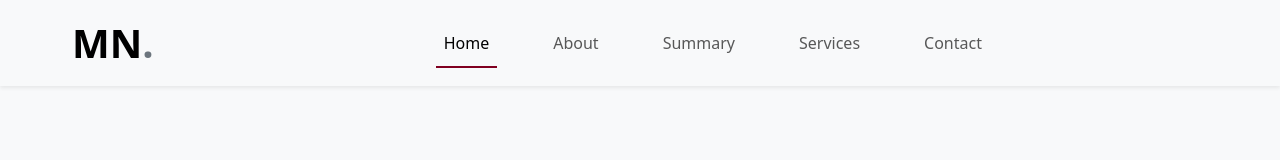
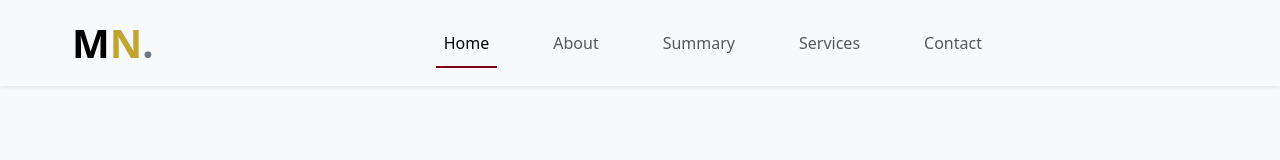
Before and after one commit to rodrigo-wong/MinirasWebsite, a React (Create React App) app: page / in a window 1280 px wide. Shown: the top 160 px of the page. Built offline with nearby package versions, Linux system fonts and the light colour scheme.

Commit message:
Refactor CustomNavbar to update logo text color

```diff
--- a/src/components/CustomNavbar.jsx
+++ b/src/components/CustomNavbar.jsx
@@ -43,11 +43,11 @@ const CustomNavbar = () => {
   return (
     <Navbar
       expand="lg"
-      className="shadow-sm px-4 bg-light sticky-top custom-navbar"
+      className="shadow-sm px-4 bg-light sticky-top custom-navbar "
       expanded={expanded}
     >
       <Navbar.Brand href="#" className="d-flex align-items-center ms-5">
-        <span className="logo-text fw-bold text-maroon fs-1">MN</span>
+        <span className="logo-text fw-bold text-maroon fs-1">M<span style={{color:'rgb(192, 166, 49)'}}>N</span></span>
         <span className="dot text-secondary fw-bold fs-1">.</span>
       </Navbar.Brand>
       <Navbar.Toggle
```
